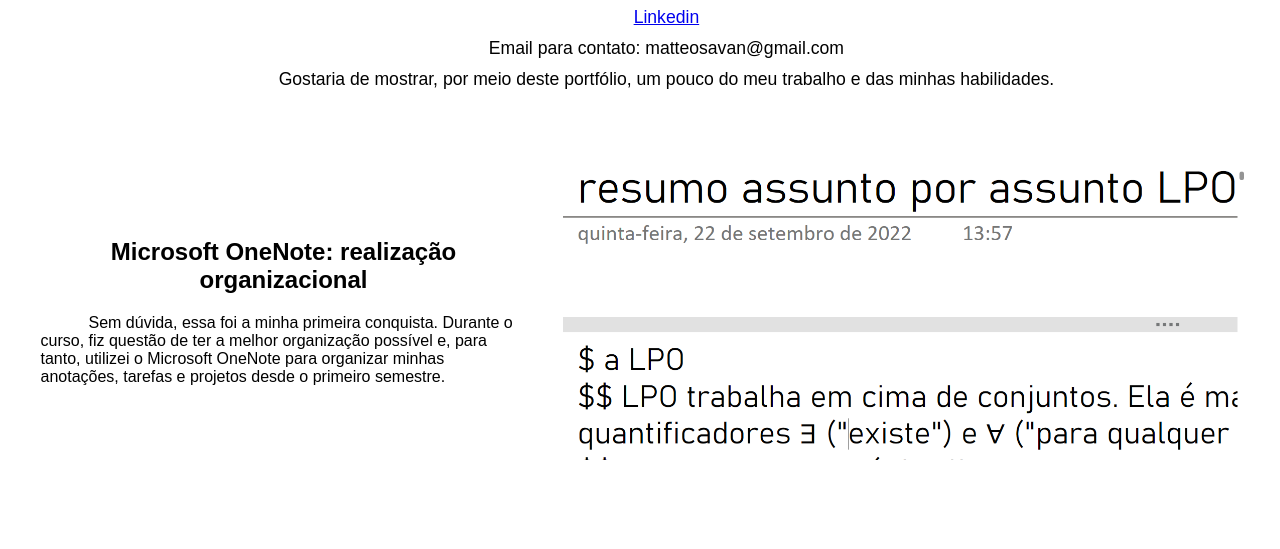
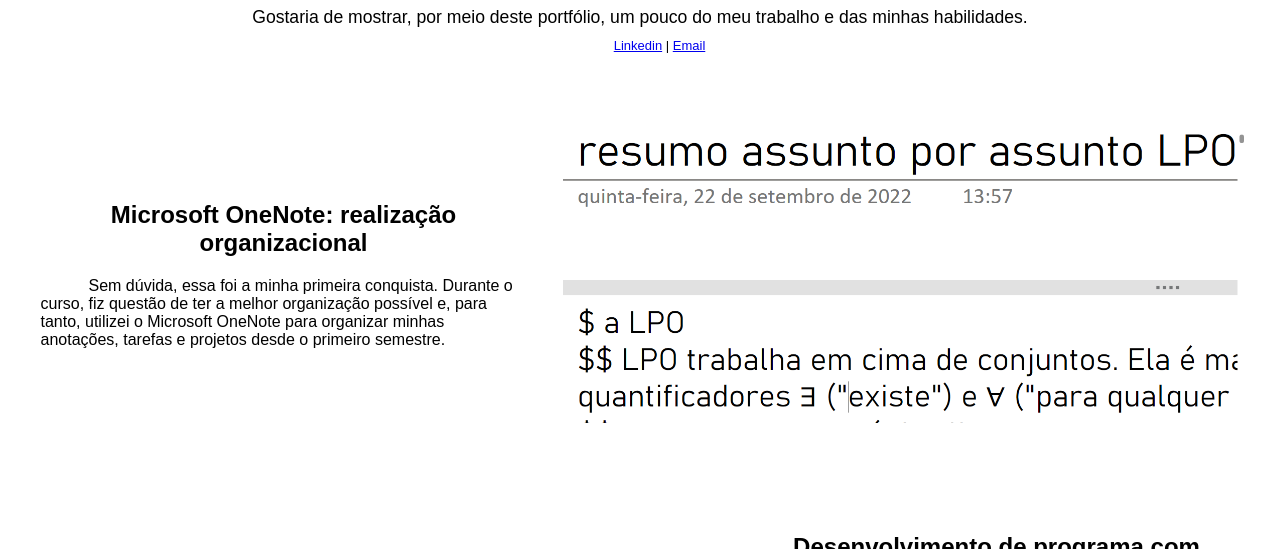
Before and after one commit to matteosavan/portfolio-Matteo-Savan, a plain HTML site: page index.html in a window 1280 px wide. Shown: the part 551-1100 px from the top of the page. Drawn offline with Linux system fonts and the light colour scheme; a web font is replaced by a local one.

Commit message:
linkedin e email adicionados

```diff
--- a/index.html
+++ b/index.html
@@ -15,12 +15,12 @@
         <img src="images\Perfil\perfil.png" alt="profile photo" class="profile-photo">
         <h1 class="name">Matteo Cileneo Savan</h1>
         <p class="description">Estudante de Ciência da Computação na UFSCar</p>
-        <p class="description"><a href="https://www.linkedin.com/in/matteo-cileneo-savan-99439b209/" target="_blank" rel="noopener noreferrer">Linkedin</a></p>
-        <p class="description">Email para contato: matteosavan@gmail.com</p>
         <p class="description">
             Gostaria de mostrar, por meio deste portfólio, um pouco do meu trabalho e das
             minhas habilidades.
         </p>
+        <p class="contato"><a href="https://www.linkedin.com/in/matteo-cileneo-savan-99439b209/" target="_blank" rel="noopener noreferrer">Linkedin</a> | <a href="mailto:matteosavan@gmail.com">Email</a></p>
+
     </div>
 
     <div class="projeto" id="oneNote">
--- a/personalization.css
+++ b/personalization.css
@@ -22,6 +22,12 @@ h2 {
     background-size:cover;
     background-color: #000;
     color: rgb(0, 0, 0);
+}
+
+.contato{
+    text-align: center;
+    margin: 10px 0 0 0;
+    font-size: small;
 }
 
 body {
@@ -56,6 +62,7 @@ body {
     font-size: 1.1em;
     margin: 10px 0 0 0;
     text-align: center;
+    text-indent: 0;
 }
 
 .carousel {
```
